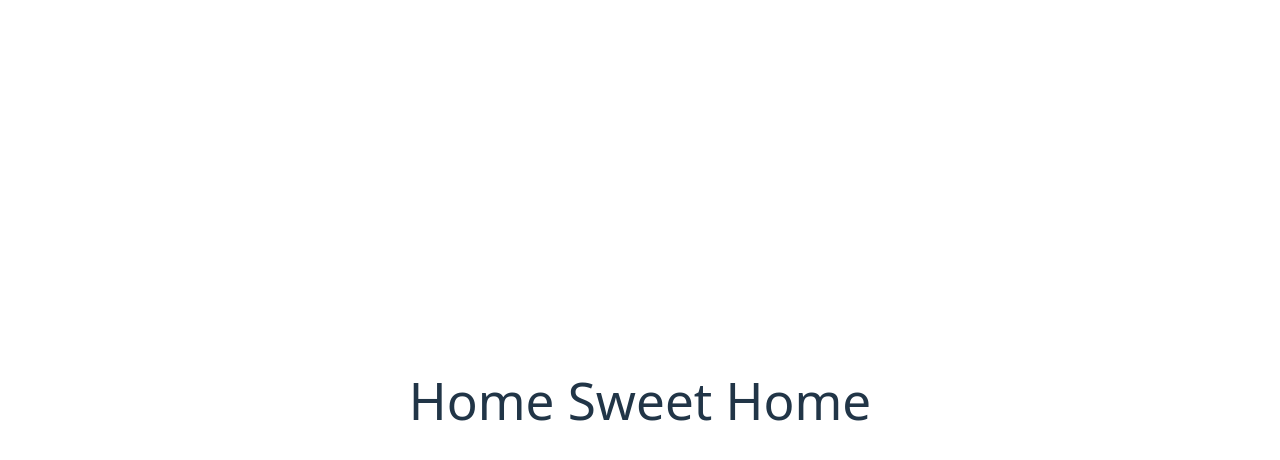
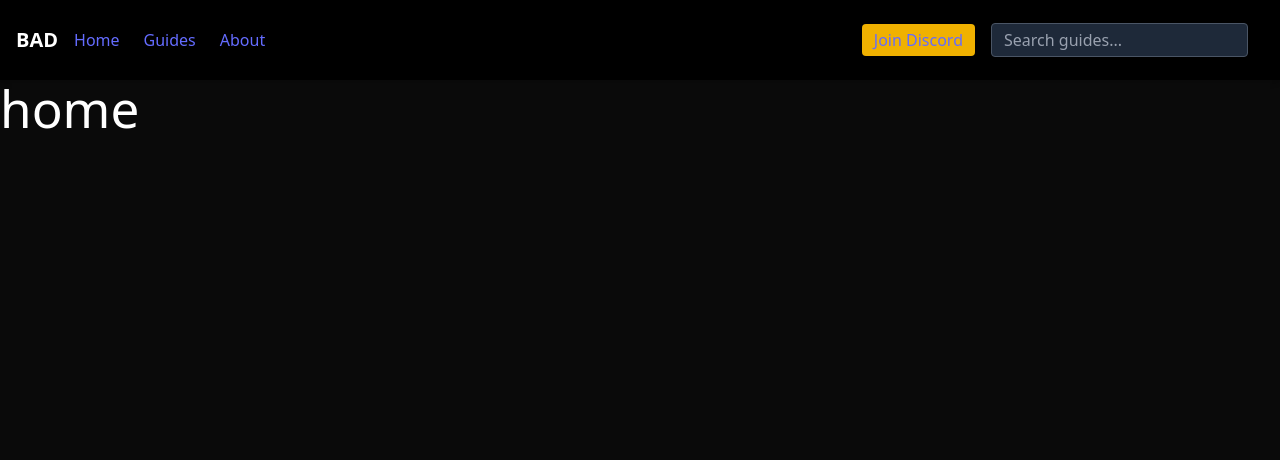
Before and after one commit to courtneytruong/BAD-guide-website, a React (Vite) app in the folder BAD-guild-website/: page / in a window 1280 px wide. Shown: the top 460 px of the page. Built offline with nearby package versions, Linux system fonts and the light colour scheme.

Commit message:
NavBar layout done and is mobile responsive

```diff
--- a/BAD-guild-website/package.json
+++ b/BAD-guild-website/package.json
@@ -13,6 +13,7 @@
     "@tailwindcss/vite": "^4.1.11",
     "react": "^19.1.0",
     "react-dom": "^19.1.0",
+    "react-icons": "^5.5.0",
     "react-router-dom": "^7.6.3",
     "tailwindcss": "^4.1.11"
   },
--- a/BAD-guild-website/src/App.css
+++ b/BAD-guild-website/src/App.css
@@ -1,44 +1 @@
 @import "tailwindcss";
-
-#root {
-  max-width: 1280px;
-  margin: 0 auto;
-  padding: 2rem;
-  text-align: center;
-}
-
-.logo {
-  height: 6em;
-  padding: 1.5em;
-  will-change: filter;
-  transition: filter 300ms;
-}
-.logo:hover {
-  filter: drop-shadow(0 0 2em #646cffaa);
-}
-.logo.react:hover {
-  filter: drop-shadow(0 0 2em #61dafbaa);
-}
-
-@keyframes logo-spin {
-  from {
-    transform: rotate(0deg);
-  }
-  to {
-    transform: rotate(360deg);
-  }
-}
-
-@media (prefers-reduced-motion: no-preference) {
-  a:nth-of-type(2) .logo {
-    animation: logo-spin infinite 20s linear;
-  }
-}
-
-.card {
-  padding: 2em;
-}
-
-.read-the-docs {
-  color: #888;
-}
--- a/BAD-guild-website/src/App.jsx
+++ b/BAD-guild-website/src/App.jsx
@@ -1,6 +1,8 @@
-import "./App.css";
+import "./app.css";
 
 import { BrowserRouter as Router, Routes, Route } from "react-router-dom";
+import Layout from "./layouts/Layout";
+
 import Home from "./pages/Home";
 import About from "./pages/About";
 import Guides from "./pages/Guides";
@@ -8,11 +10,13 @@ import Guides from "./pages/Guides";
 export default function App() {
   return (
     <Router>
-      <Routes>
-        <Route path="/" element={<Home />} />
-        <Route path="/about" element={<About />} />
-        <Route path="/guides" element={<Guides />} />
-      </Routes>
+      <Layout>
+        <Routes>
+          <Route path="/" element={<Home />} />
+          <Route path="/about" element={<About />} />
+          <Route path="/guides" element={<Guides />} />
+        </Routes>
+      </Layout>
     </Router>
   );
 }
--- /dev/null
+++ b/BAD-guild-website/src/components/Navbar.jsx
@@ -0,0 +1,89 @@
+import React, { useState } from "react";
+
+export default function Navbar() {
+  const [isOpen, setIsOpen] = useState(false);
+
+  return (
+    <nav className="bg-black text-white shadow-md">
+      {/* TOP BAR */}
+      <div className=" mx-auto px-4 flex items-center justify-between h-20">
+        {/*  - always visible */}
+        <div className="text-xl font-bold text-white">BAD</div>
+
+        {/*  Mobile menu button */}
+        <div className="md:hidden">
+          <button
+            onClick={() => setIsOpen(!isOpen)}
+            className="focus:outline-none text-white"
+            aria-label="Toggle Menu"
+          >
+            <span className="text-2xl">{isOpen ? "✖" : "☰"}</span>
+          </button>
+        </div>
+
+        {/*  Desktop menu */}
+        <div className="hidden md:flex items-center justify-between w-full px-4">
+          {/* Left side: Logo + Links */}
+          <div className="flex items-center space-x-6">
+            <a href="/" className="hover:text-yellow-300 transition">
+              Home
+            </a>
+            <a href="/guides" className="hover:text-yellow-300 transition">
+              Guides
+            </a>
+            <a href="/about" className="hover:text-yellow-300 transition">
+              About
+            </a>
+          </div>
+
+          {/* Right side: Discord + Search */}
+          <div className="flex items-center space-x-4">
+            <a
+              href="https://discord.gg/YOUR_DISCORD_LINK"
+              target="_blank"
+              rel="noopener noreferrer"
+              className="bg-yellow-500 text-gray-900 px-3 py-1 rounded hover:bg-yellow-400 transition"
+            >
+              Join Discord
+            </a>
+            <input
+              type="text"
+              placeholder="Search guides..."
+              className="px-3 py-1 rounded bg-gray-800 border border-gray-600 text-white placeholder-gray-400 focus:outline-none focus:ring-2 focus:ring-yellow-400"
+            />
+          </div>
+        </div>
+      </div>
+
+      {/* 📱 Mobile dropdown */}
+      {isOpen && (
+        <div className="md:hidden bg-gray-800 px-4 py-4 space-y-3">
+          <a href="/" className="block hover:text-yellow-300">
+            Home
+          </a>
+          <a href="/guides" className="block hover:text-yellow-300">
+            All Guides
+          </a>
+          <a href="/about" className="block hover:text-yellow-300">
+            About
+          </a>
+          <a
+            href="https://discord.gg/YOUR_DISCORD_LINK"
+            target="_blank"
+            rel="noopener noreferrer"
+            className="block bg-yellow-500 text-gray-900 px-3 py-1 rounded hover:bg-yellow-400 transition"
+          >
+            Join Discord
+          </a>
+
+          {/* Mobile Search */}
+          <input
+            type="text"
+            placeholder="Search guides..."
+            className="w-full px-3 py-1 mt-2 rounded bg-gray-700 border border-gray-600 text-white placeholder-gray-400 focus:outline-none focus:ring-2 focus:ring-yellow-400"
+          />
+        </div>
+      )}
+    </nav>
+  );
+}
--- a/BAD-guild-website/src/index.css
+++ b/BAD-guild-website/src/index.css
@@ -28,8 +28,7 @@ body {
   margin: 0;
   display: flex;
   place-items: center;
-  min-width: 320px;
-  min-height: 100vh;
+  width: 100vw
 }
 
 h1 {
--- /dev/null
+++ b/BAD-guild-website/src/layouts/Layout.jsx
@@ -0,0 +1,10 @@
+import Navbar from "../components/Navbar";
+
+export default function Layout({ children }) {
+  return (
+    <div className="min-h-screen w-screen bg-neutral-950 text-white">
+      <Navbar />
+      <main>{children}</main>
+    </div>
+  );
+}
--- a/BAD-guild-website/src/pages/Home.jsx
+++ b/BAD-guild-website/src/pages/Home.jsx
@@ -1,3 +1,3 @@
 export default function Home() {
-  return <h1> Home Sweet Home</h1>;
+  return <h1>home</h1>;
 }
```
Also changed, not shown: 1 other file (tests, documents, lock files or other folders).
